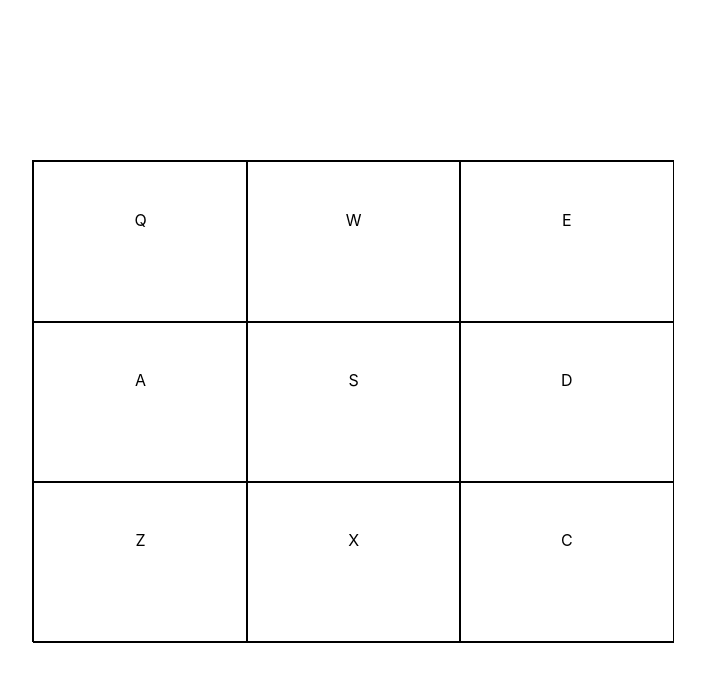
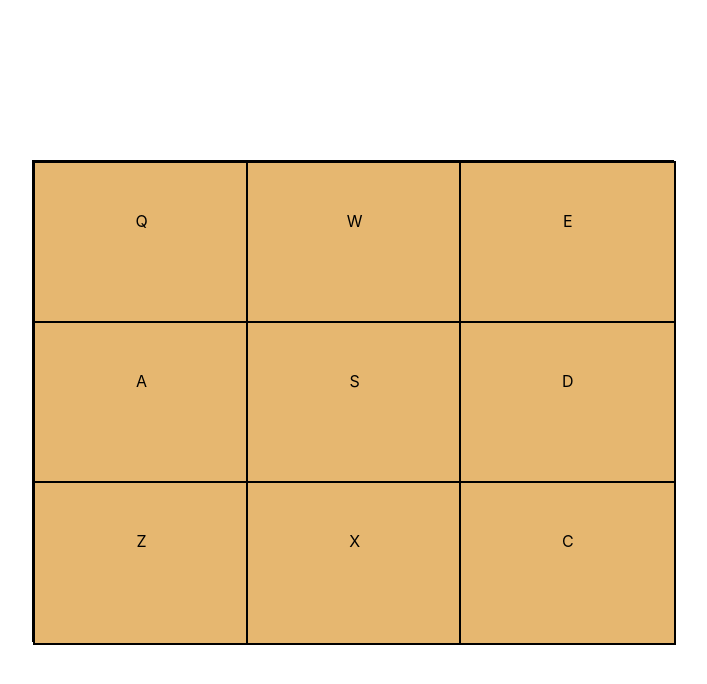
Before and after one commit to Demetricew20/DrumMachine, a React (Create React App) app in the folder drum_machine_app/: page / in a window 1280 px wide. Shown: the top 684 px of the page, without its empty margins (288-995 px from the left). Built offline with nearby package versions, Linux system fonts and the light colour scheme.

Commit message:
Added styling for drum pad.

```diff
--- a/drum_machine_app/src/DrumPad/DrumPad.css
+++ b/drum_machine_app/src/DrumPad/DrumPad.css
@@ -26,7 +26,8 @@
     width: 100%;
     cursor: pointer;
     text-align: center;
-    border: 1px solid black;
+    border: 2px solid black;
+    background-color: rgb(230, 183, 112);
 }
 
 .drum-selection{
```
